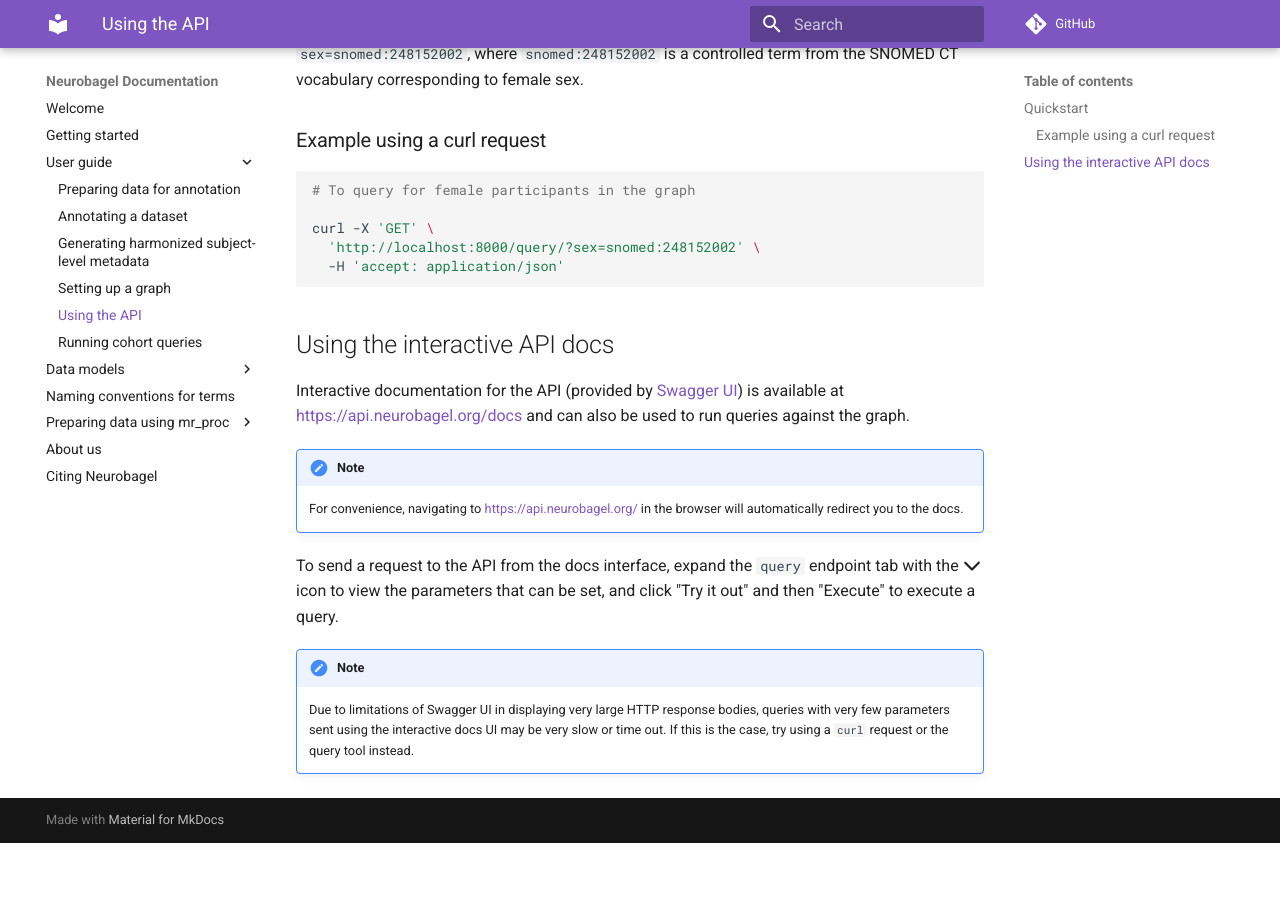
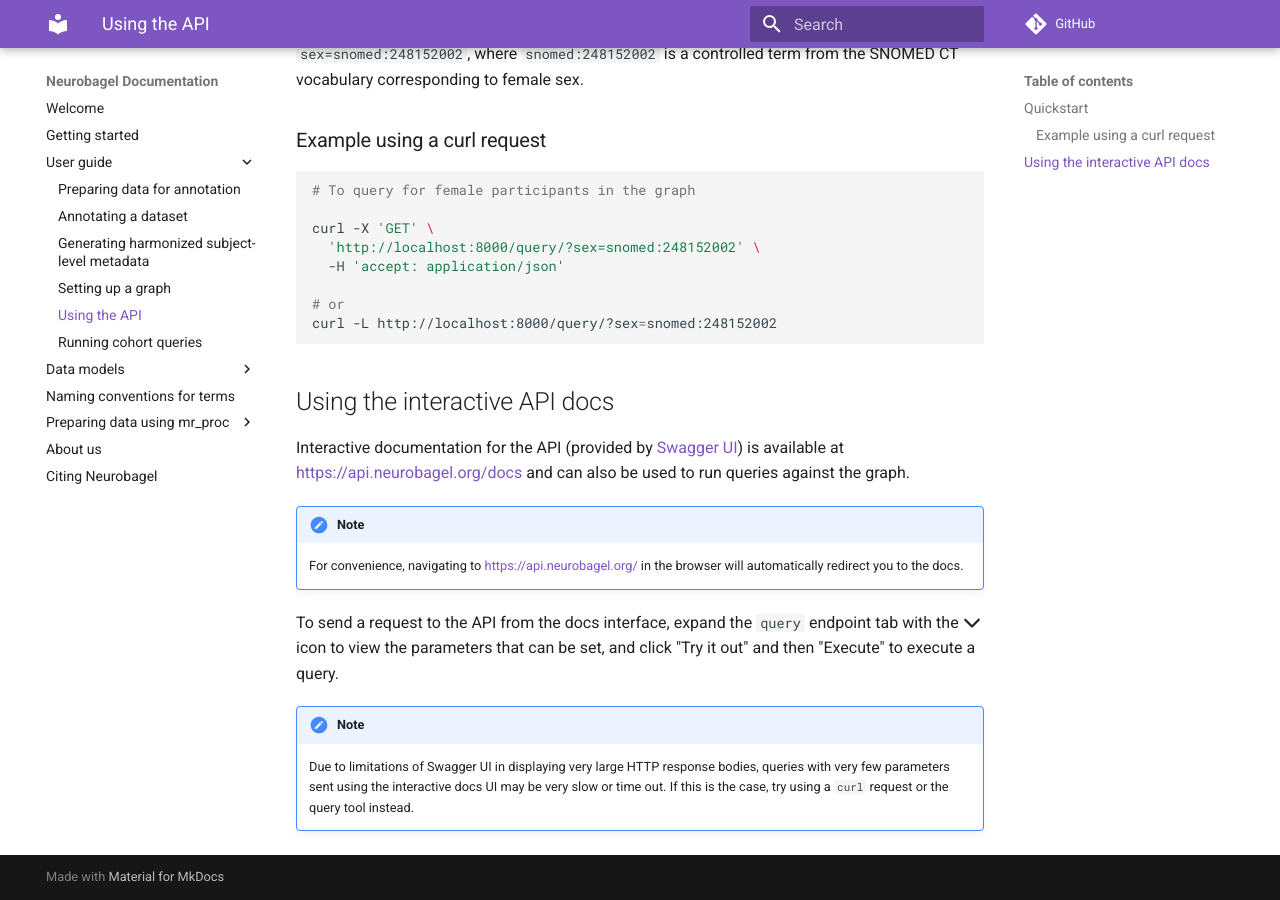
Before and after one commit to neurobagel/documentation, an MkDocs documentation site: the page built from docs/api.md, in a window 1280 px wide and 900 px high, scrolled down 610 px. Built offline with MkDocs 1.6.1 and Material for MkDocs 9.7.7, drawn with Linux system fonts in a browser that asks for light colours; comment, search, counter and statistics services are not loaded; before the commit the page ends 1453 px from its top, so only the background shows below that.

Commit message:
update example curl request

````diff
--- a/docs/api.md
+++ b/docs/api.md
@@ -24,6 +24,9 @@ The URL for such a query would be `https://api.neurobagel.org/query/?sex=snomed:
 curl -X 'GET' \
   'http://localhost:8000/query/?sex=snomed:248152002' \
   -H 'accept: application/json'
+
+# or
+curl -L http://localhost:8000/query/?sex=snomed:248152002
 ```
 
 ## Using the interactive API docs
````
